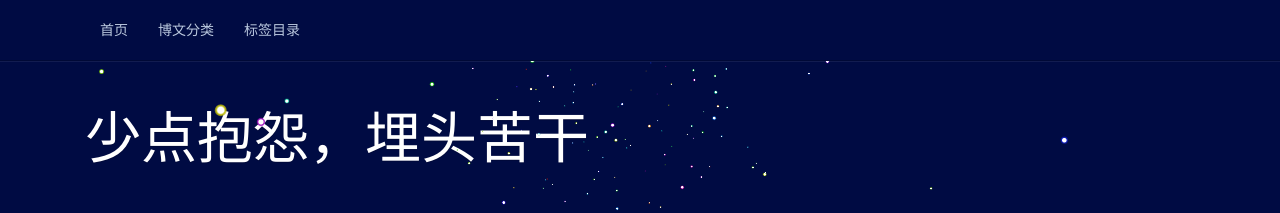
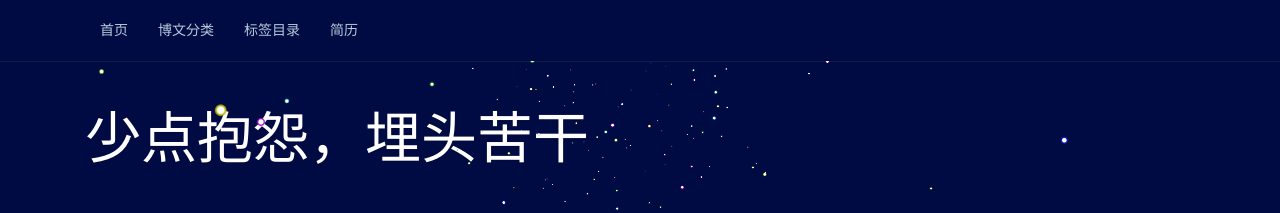
Before and after one commit to hanbingtan/hanbingtan.github.io, a Jekyll site: the page built from index.html, in a window 1280 px wide. Shown: the top 213 px of the page. Built offline with Jekyll 4.4.1, drawn with Linux system fonts in a browser that asks for light colours; nearby versions of some CDN libraries; the list of posts is cut into pages by our own code; comment, search, counter and statistics services are not loaded.

Commit message:
Update header.html

```diff
--- a/_includes/header.html
+++ b/_includes/header.html
@@ -19,6 +19,9 @@
         <li>
           <a href="{{ '/tag' | prepend: site.baseurl }}">标签目录</a>
         </li>
+         <li>
+          <a href="{{ '/简历.pdf' | prepend: site.baseurl }}">简历</a>
+        </li>
       </ul>
       <!--
       <ul class="nav navbar-nav navbar-right">
```
